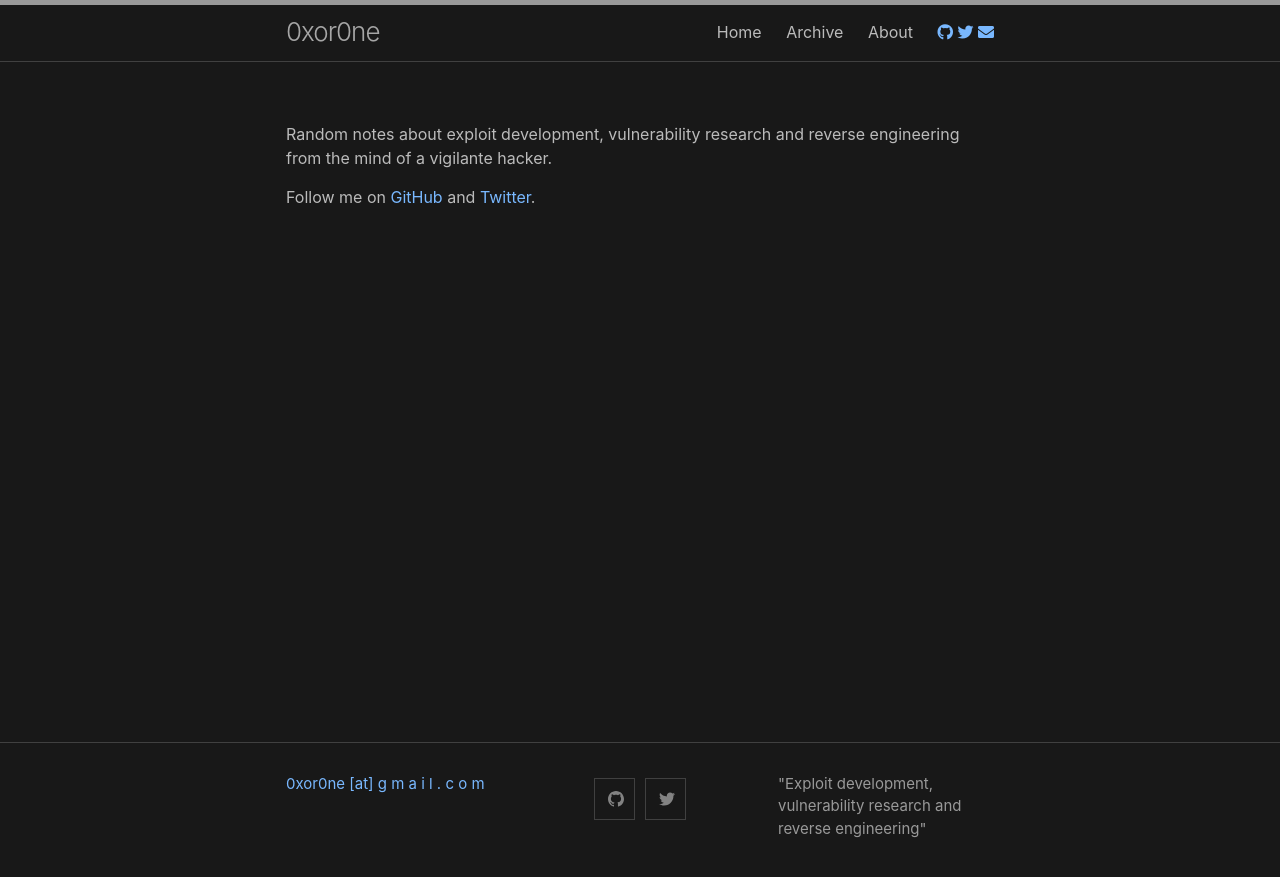
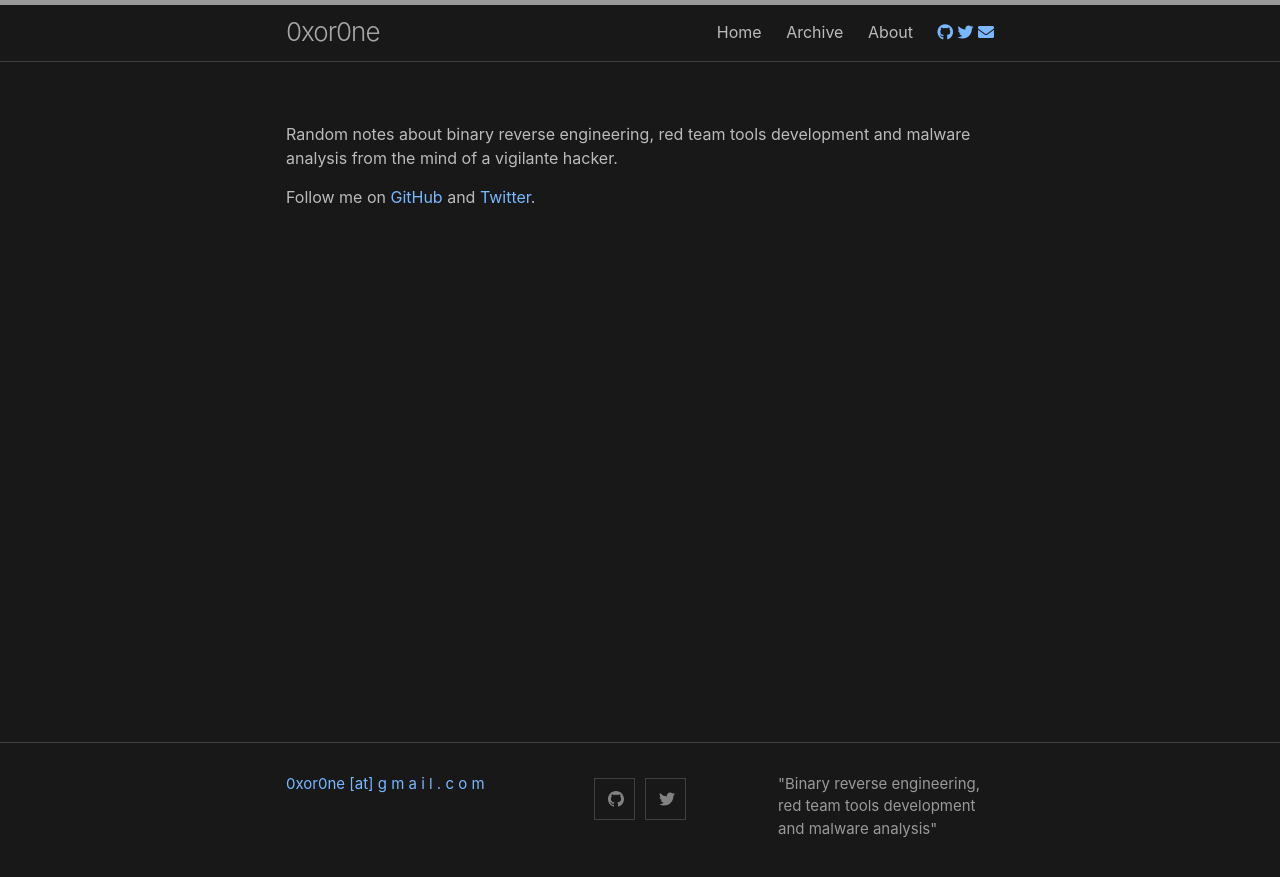
Before and after one commit to 0xor0ne/0xor0ne.github.io, a Jekyll site: the page built from about.md, in a window 1280 px wide. Shown: the top 877 px of the page. Built offline with Jekyll 4.4.1, drawn with Linux system fonts in a browser that asks for light colours; nearby versions of some CDN libraries.

Commit message:
Update site description

```diff
--- a/_config.yml
+++ b/_config.yml
@@ -23,7 +23,7 @@ author:
   name: 0xor0ne
   email: "0xor0ne [at] g m a i l . c o m"
 description: >- # this means to ignore newlines until "baseurl:"
-  "Exploit development, vulnerability research and reverse engineering"
+  "Binary reverse engineering, red team tools development and malware analysis"
 github_username: 0xor0ne
 url: "https://0xor0ne.github.io/" # the base hostname & protocol for your site
 
--- a/about.md
+++ b/about.md
@@ -5,7 +5,7 @@
 layout: page
 ---
 
-Random notes about exploit development, vulnerability research and reverse engineering
-from the mind of a vigilante hacker.
+Random notes about binary reverse engineering, red team tools development and
+malware analysis from the mind of a vigilante hacker.
 
 Follow me on [GitHub](https://github.com/0xor0ne) and [Twitter](https://twitter.com/0xor0ne).
```
